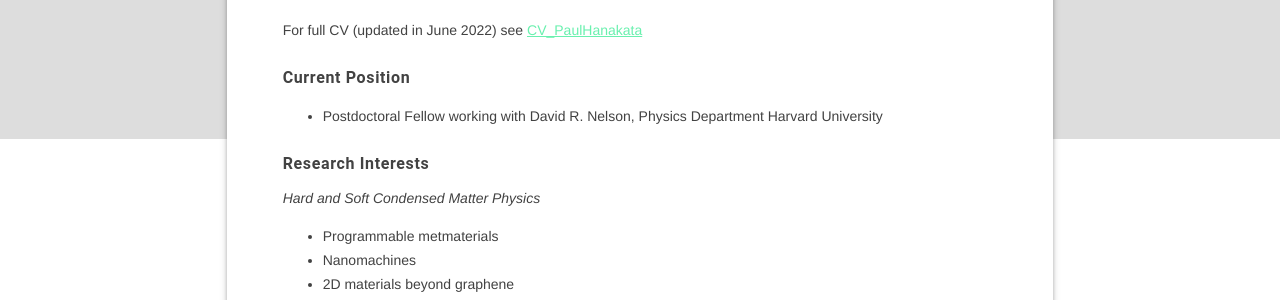
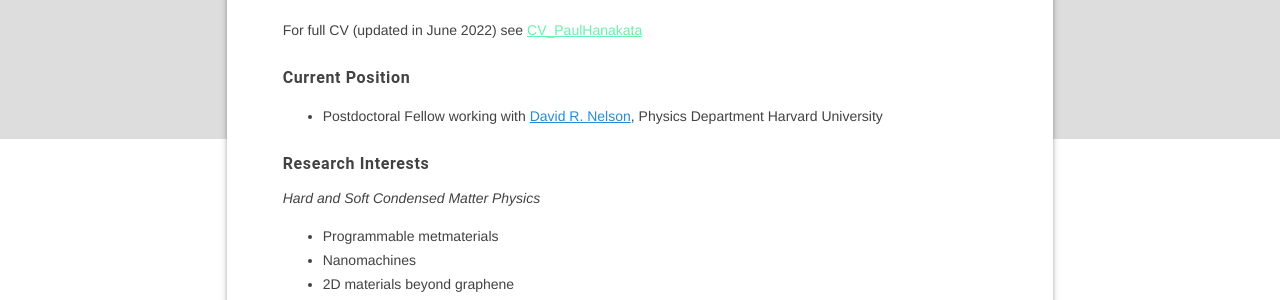
Before and after one commit to phanakata/phanakata.github.io, a Jekyll site: the page built from pages/CV.md, in a window 1280 px wide. Shown: the part 285-585 px from the top of the page. Built offline with Jekyll 4.4.1, drawn with Linux system fonts in a browser that asks for light colours; some of the changed lines change nothing that is shown.

Commit message:
Update CV.md

```diff
--- a/pages/CV.md
+++ b/pages/CV.md
@@ -6,7 +6,8 @@ permalink: /CV/
 For full CV (updated in June 2022) see [CV_PaulHanakata]({{site.baseurl}}../files/CV_PaulHanakata.pdf)
 
 ###### __Current Position__
-* Postdoctoral Fellow working with David R. Nelson, Physics Department Harvard University
+* Postdoctoral Fellow working with <a href="https://www.physics.harvard.edu/people/facpages/nelson" style="color:#268cd7
+">David R. Nelson</a>, Physics Department Harvard University
 
 ###### __Research Interests__
 
```
